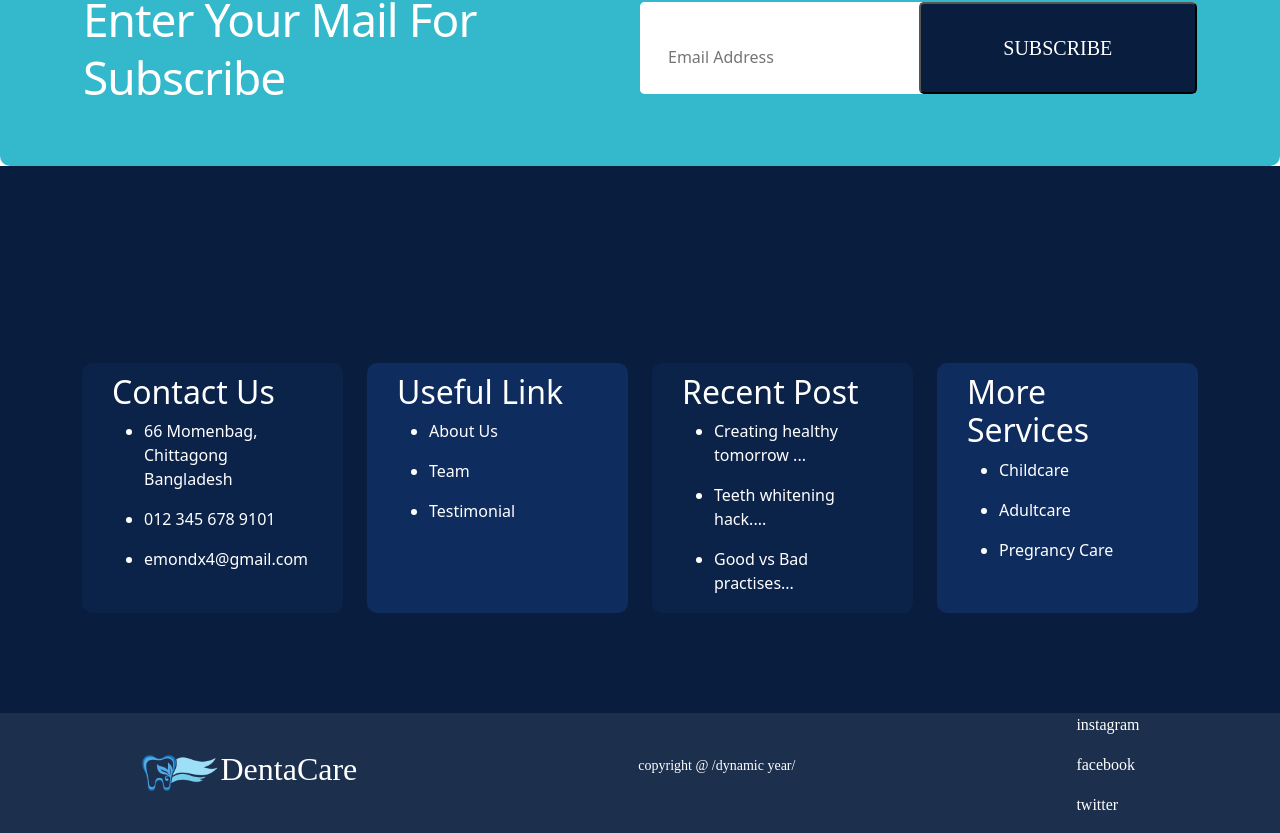
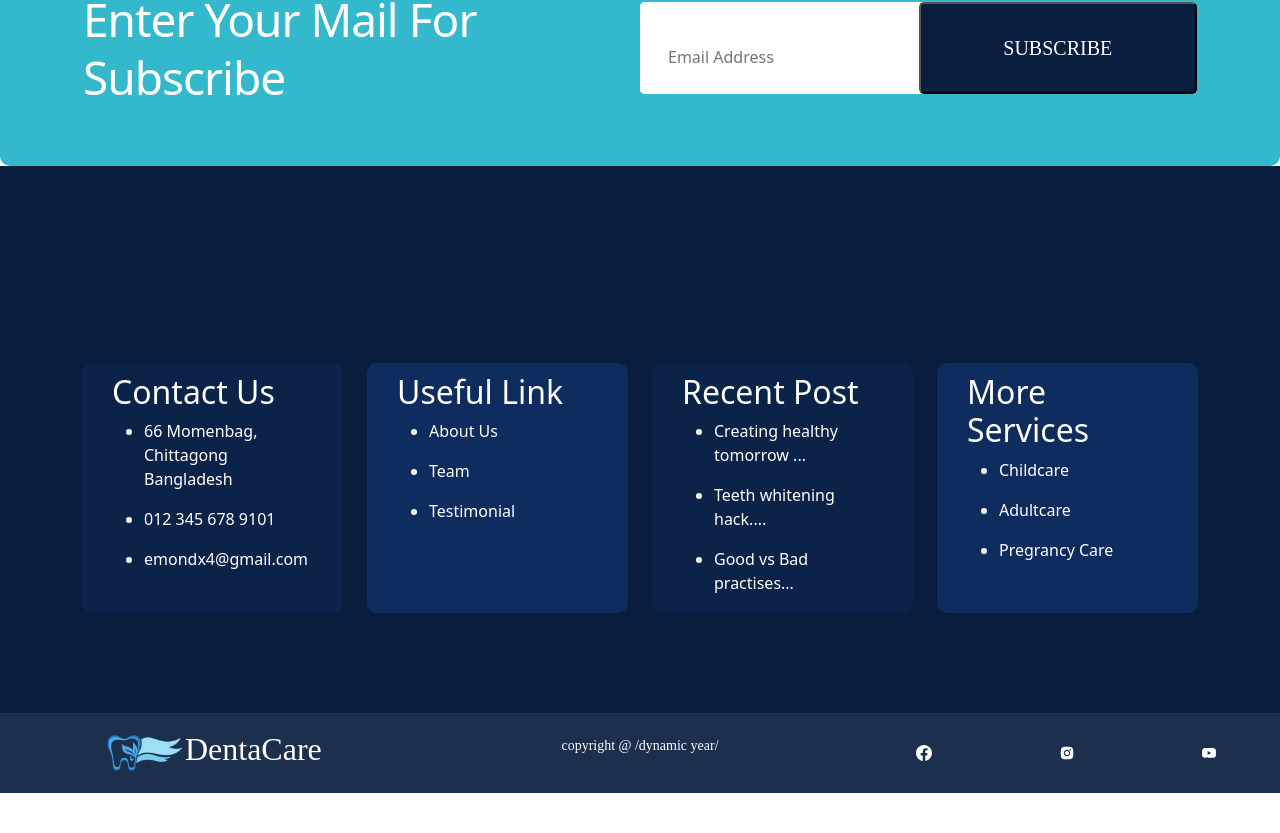
Before and after one commit to abdulawalemon1/dentacare, a React (Create React App) app: page / in a window 1280 px wide. Shown: the part 1824-2657 px from the top of the page. After the commit the page ends 2617 px from the top, so only its background shows below. Built offline with nearby package versions, Linux system fonts and the light colour scheme; no server answers.

Commit message:
blog page added

```diff
--- a/package.json
+++ b/package.json
@@ -11,6 +11,7 @@
     "react-bootstrap": "^2.2.2",
     "react-dom": "^17.0.2",
     "react-firebase-hooks": "^5.0.3",
+    "react-icons": "^4.3.1",
     "react-router-dom": "^6.3.0",
     "react-scripts": "5.0.0",
     "react-toastify": "^8.2.0",
--- a/src/App.js
+++ b/src/App.js
@@ -11,6 +11,7 @@ import Login from './Pages/Login/Login';
 import Register from './Pages/Login/Register';
 import Checkout from './Pages/Login/Checkout/Checkout';
 import RequireAuth from './Pages/Login/RequireAuth/RequireAuth';
+import Blogs from './Pages/Home/Blogs/Blogs';
 
 
 
@@ -26,6 +27,7 @@ function App() {
         <Route path="/about" element={<About></About>}></Route>
         <Route path='/login' element={<Login></Login>}></Route>
         <Route path='/register' element={<Register></Register>}></Route>
+        <Route path='/blogs' element={<Blogs></Blogs>}></Route>
         <Route path='/checkout' element={
           <RequireAuth>
             <Checkout></Checkout>
--- /dev/null
+++ b/src/Pages/Home/Blogs/Blogs.js
@@ -0,0 +1,107 @@
+import React from 'react';
+import { Table } from 'react-bootstrap';
+
+const Blogs = () => {
+    return (
+        <div className='container'>
+            <div>
+                <h3 className='text-info text-center'> Difference between authorization and authentication</h3>
+                <Table striped bordered hover>
+                    <thead>
+                        <tr>
+
+                            <th className='text-info text-center'>Authentication</th>
+                            <th className='text-info text-center'>Authorization</th>
+
+                        </tr>
+                    </thead>
+                    <tbody>
+                        <tr>
+
+                            <td>Authentication verifies who the user is.</td>
+                            <td>Authorization determines what resources a user can access.
+                            </td>
+
+                        </tr>
+                        <tr>
+
+                            <td>Authentication works through passwords, one-time pins, biometric information, and other information provided or entered by the user.	</td>
+                            <td>Authorization works through settings that are implemented and maintained by the organization.
+                            </td>
+
+                        </tr>
+                        <tr>
+
+                            <td>Authentication is the first step of a good identity and access management process.	</td>
+                            <td>@Authorization always takes place after authentication.
+                            </td>
+                        </tr>
+                        <tr>
+                            <td>Authentication is visible to and partially changeable by the user.	</td>
+                            <td>Authorization isn’t visible to or changeable by the user.
+                            </td>
+                        </tr>
+                        <tr>
+                            <td>Example: By verifying their identity, employees can gain access to an HR application that includes their personal pay information, vacation time, and 401K data.
+
+                            </td>
+                            <td>Example: Once their level of access is authorized, employees and HR managers can access different levels of data based on the permissions set by the organization.
+                            </td>
+                        </tr>
+                    </tbody>
+                </Table>
+            </div>
+            <div className='mt-4 mb-4'>
+                <h2 className='text-start text-info'>Why are you using firebase? What other options do you have to implement authentication?</h2>
+                <p className='container mt-4'>
+                    For most developers, building an authentication system for your app can feel a lot like paying taxes. They are both relatively hard to understand tasks that you have no choice but doing, and could have big consequences if you get them wrong. No one ever started a company to pay taxes and no one ever built an app just so they could create a great login system. They just seem to be inescapable costs.
+
+                    But now, you can at least free yourself from the auth tax. With Firebase Authentication, you can outsource your entire authentication system to Firebase so that you can concentrate on building great features for your app. Firebase Authentication makes it easier to get your users signed-in without having to understand the complexities behind implementing your own authentication system. It offers a straightforward getting started experience, optional UX components designed to minimize user friction, and is built on open standards and backed by Google infrastructure.
+
+                    Firebase Authentication provides backend services, easy-to-use SDKs, and ready-made UI libraries to authenticate users to your app. It supports authentication using passwords, phone numbers, popular federated identity providers like Google, Facebook and Twitter, and more.
+                    <h4 className='mt-3'>Some Firebase Alternatives:</h4>
+                    <ul>
+                        <li>Parse</li>
+                        <li>Back4pp</li>
+                        <li>AWS Amplify</li>
+                        <li>Kuzzle</li>
+                        <li>Couchbase</li>
+                    </ul>
+                </p>
+            </div>
+            <div className='container mt-3'>
+                <h2 className='text-info text-start'>What other services does firebase provide other than authentication?</h2>
+                <p className='mt-4'>Firebase is a full package that can help in developing your mobile or web applications faster with fewer resources and more efficiency. Now, let’s look at some of the services and use of it.
+
+                    This article purely focuses on how firebase services can make the  application development process easier.
+
+                    We know that the widely used services for this purpose are Cloud Messaging, Authentication, Dynamic Links, Predictions, Google Analytics, and Remote Config. Let’s discuss these services in other than authentication in details:</p>
+                <h4>Cloud Messaging</h4>
+                <p>Everyone needs notifications in their applications in one way or another, for enhanced engagement with their users.
+
+                    Firebase is a great tool to implement notifications, irrespective of the platform because it is fast, reliable, and scalable to handle your requests. Moreover, you won’t be charged a penny for using this service as it’s free of charge.</p>
+                <h4>Google Analytics</h4>
+                <p>Yet another service that helps in growing and managing your business. It can become helpful in tracking user demographics, behavior, purchasing patterns, revenue reports.
+
+                    The service provides visualization of all this information on just a single tap. Many of you might be used to this service, as it is widely used in web applications as well. This one is free too.</p>
+
+                <h4>Dynamic Links</h4>
+                <p>This service was called google URL shortener in the past, but now it is renamed as Dynamic Links. In addition to their name, a couple of new features have been added to this service by Firebase Team.
+
+                    This service is majorly used to generate deep links that redirect user traffic to your landing page, website, or mobile applications. They also provide custom domain names. And if you have your domain name, this service can be integrated with that, as well.
+
+                </p>
+                <h4>Remote Config
+                </h4>
+                <p>The last service that we’ll go through is Remote Config. It helps in remotely changing your application UI and content, without publishing it again.
+
+                    For example, if you have published an application on the stores with provocative words in the static content, but it could not be managed from the back-end. And a lot of users have downloaded the app, then how can you avoid this situation of embarrassment?
+
+                    If it is a normal application, then you can proceed to the process of changing and publishing the application which will take at least a week. But with Remote Config, you can change that content with a single click. More cases of this service can help you moderate the difficulty level of your game application, for a particular user group, without changing its code. Here, I have to mention that you still need to code accordingly</p>
+
+            </div>
+        </div>
+    );
+};
+
+export default Blogs;
--- a/src/Pages/Home/Subscribe/Subscribe.js
+++ b/src/Pages/Home/Subscribe/Subscribe.js
@@ -2,7 +2,7 @@ import React from 'react';
 import './Subscribe.css';
 const Subscribe = () => {
     return (
-        <div className="section">
+        <div id='subscribe' className="section">
             <div className='section-container mt-5'>
                 <div className='subscribe-container'>
                     <div className='sub-text'>
--- a/src/Pages/Shared/Footer/Footer.css
+++ b/src/Pages/Shared/Footer/Footer.css
@@ -4,5 +4,22 @@ footer {
     font-weight: 400;
     font-size: 16px;
     color: #ffffff;
+    display: grid;
+    grid-template-columns: repeat(3, 1fr);
+    align-items: center;
 
 }
+
+.icons {
+    display: grid;
+    grid-template-columns: repeat(3, 1fr);
+    justify-content: center;
+    align-items: center;
+
+}
+
+@media only screen and (max-width:576px) {
+    footer {
+        grid-template-columns: 1fr;
+    }
+}
--- a/src/Pages/Shared/Footer/Footer.js
+++ b/src/Pages/Shared/Footer/Footer.js
@@ -1,21 +1,29 @@
 import React from 'react';
 import logo from '../../../images/logo.png';
 import './Footer.css';
+import { BsFacebook } from 'react-icons/bs';
+import { AiFillInstagram, AiFillYoutube } from 'react-icons/ai';
 const Footer = () => {
     return (
-        <footer className='footer d-flex justify-content-around align-items-center'>
+        <footer className='footer'>
             <div className='d-flex justify-content-center align-items-center'>
                 <img style={{ height: '80px' }} src={logo} alt="" />
                 <h2>DentaCare</h2>
             </div>
-            <div>
+            <div className='d-flex justify-content-center align-items-center'>
                 <p><small>copyright @ /dynamic year/</small></p>
 
             </div>
-            <div>
-                <p>instagram</p>
-                <p>facebook</p>
-                <p>twitter</p>
+            <div className='icons'>
+                <div className='d-flex justify-content-center'>
+                    <BsFacebook></BsFacebook>
+                </div>
+                <div className='d-flex justify-content-center'>
+                    <AiFillInstagram></AiFillInstagram>
+                </div>
+                <div className='d-flex justify-content-center'>
+                    <AiFillYoutube></AiFillYoutube>
+                </div>
             </div>
         </footer>
     );
--- a/src/Pages/Shared/Header/Header.js
+++ b/src/Pages/Shared/Header/Header.js
@@ -16,7 +16,7 @@ const Header = () => {
 
     return (
         <div className='sticky-top'>
-            <Navbar collapseOnSelect expand="lg" bg="light" variant="primary">
+            <Navbar collapseOnSelect expand="lg" bg="light" variant="light">
                 <Container>
                     <Navbar.Brand as={Link} to="/" className='d-flex align-items-center'>
                         <img style={{ height: '80px' }} src={logo} alt="" />
@@ -26,11 +26,12 @@ const Header = () => {
                     <Navbar.Collapse id="responsive-navbar-nav">
                         <Nav className="me-auto">
                             <Nav.Link bg="primary" href="home#services">Services</Nav.Link>
-                            <Nav.Link href="home#blogs">Blogs</Nav.Link>
+                            <Nav.Link href="home#subscribe">Subscribe</Nav.Link>
 
                         </Nav>
                         <Nav>
                             <Nav.Link as={Link} to="about">About</Nav.Link>
+                            <Nav.Link as={Link} to="blogs">Blogs</Nav.Link>
                             {
                                 user ? <button onClick={handleSignOut} className='btn btn-primary'>Sign Out</button> : <Nav.Link as={Link} to="login">Login</Nav.Link>
                             }
```
Also changed, not shown: src/Pages/Home/Blogs/Blogs.css (added), 1 other file (tests, documents, lock files or other folders).
